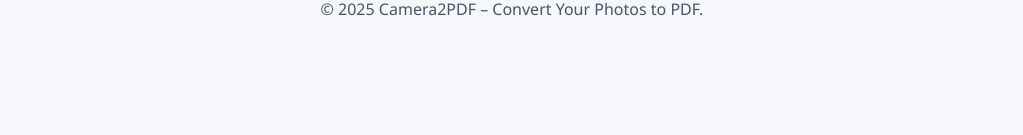
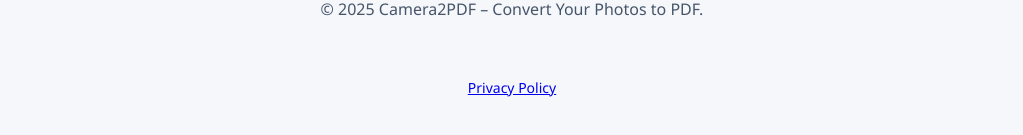
Before and after one commit to Yanir-hub/Photo2PDF, a plain HTML site: page index.html in a window 1280 px wide. Shown: the part 1142-1277 px from the top of the page, without its empty margins (128-1151 px from the left). Before the commit the page ends 1219 px from the top, so only its background shows below. Drawn offline with Linux system fonts and the light colour scheme.

Commit message:
Update index.html

```diff
--- a/index.html
+++ b/index.html
@@ -122,5 +122,11 @@
 
     <script src="https://cdn.jsdelivr.net/npm/pdf-lib@1.17.1/dist/pdf-lib.min.js"></script>
     <script src="app.js"></script>
+
+<footer style="margin-top: 40px; text-align: center; font-size: 14px;">
+  <a href="/privacy.html">Privacy Policy</a>
+</footer>
+
+
   </body>
 </html>
```
